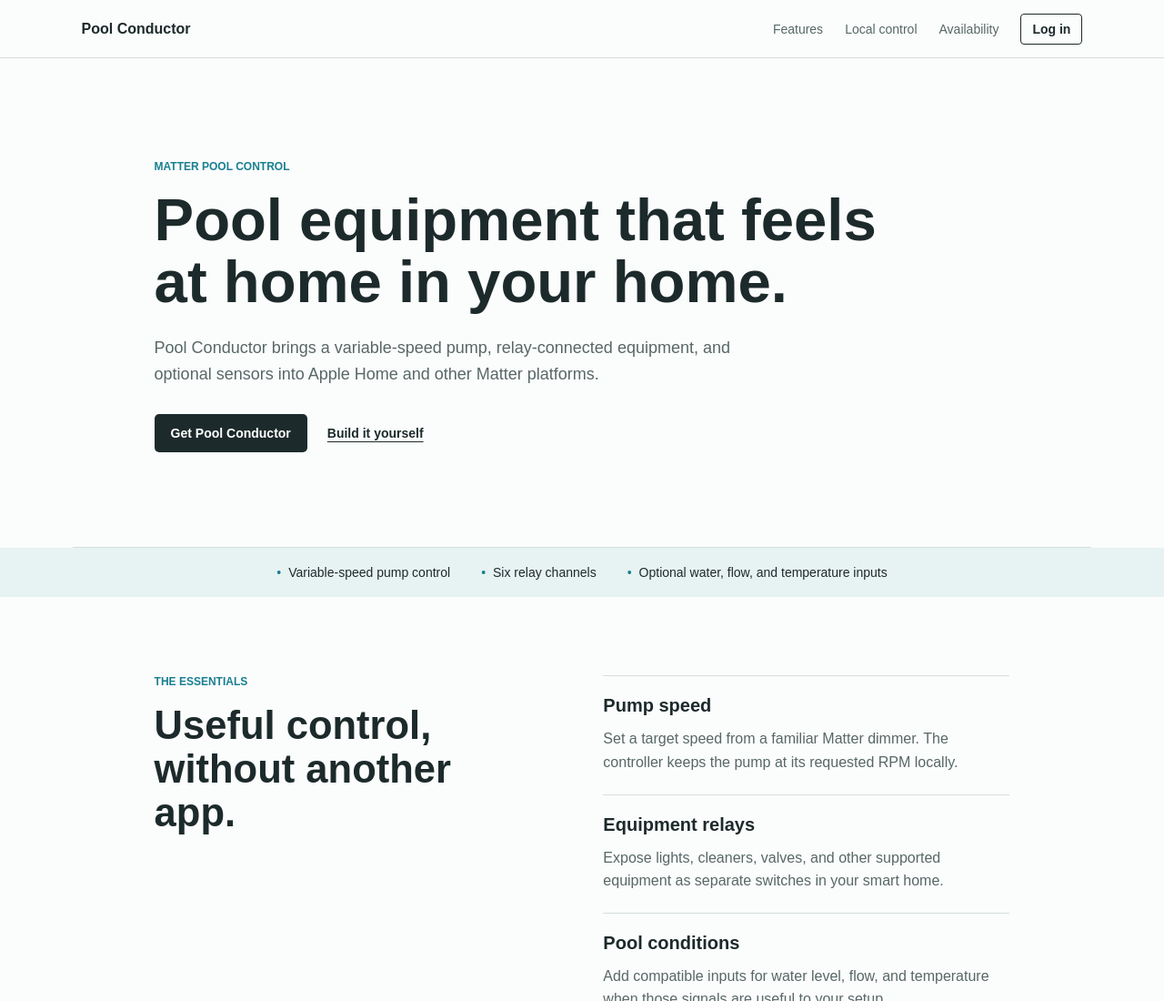
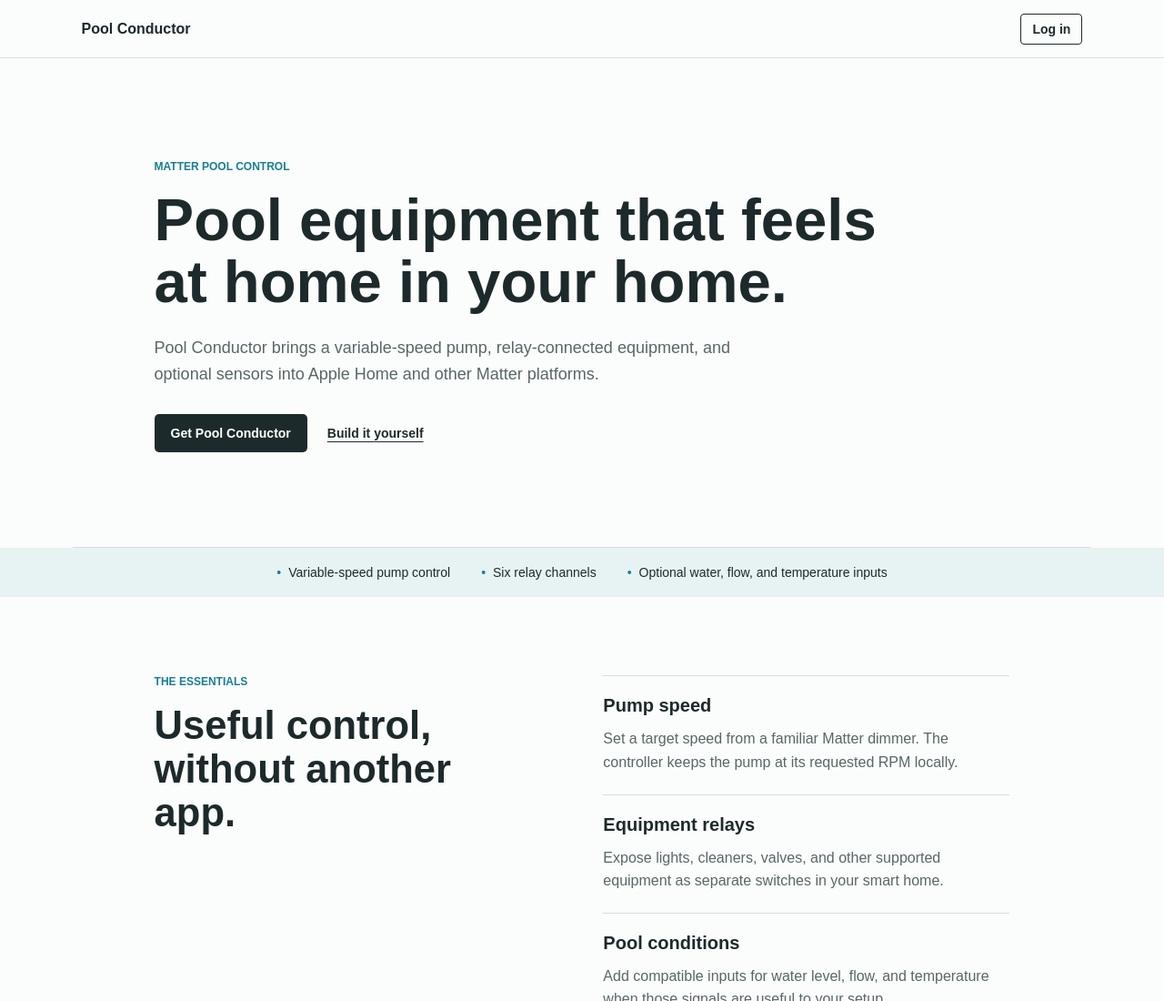
Before and after one commit to evantobin/poolconductor.com, an Astro site: page / in a window 1280 px wide. Shown: the top 1100 px of the page at 91% size. Built offline with nearby package versions, Linux system fonts and the light colour scheme; Astro itself is replaced by a stand-in of ours.

Commit message:
Simplify marketing site header

```diff
--- a/src/pages/index.astro
+++ b/src/pages/index.astro
@@ -8,11 +8,6 @@ const controllerRepository = "https://github.com/evantobin/matter-pool-controlle
   <header class="site-header">
     <a class="wordmark" href="/" aria-label="Pool Conductor home">Pool Conductor</a>
     <div class="header-actions">
-      <nav aria-label="Primary navigation">
-        <a href="#features">Features</a>
-        <a href="#local">Local control</a>
-        <a href="#availability">Availability</a>
-      </nav>
       <a class="login-link" href="https://my.poolconductor.com">Log in</a>
     </div>
   </header>
--- a/src/styles/global.css
+++ b/src/styles/global.css
@@ -27,9 +27,8 @@ h1, h2, h3, p { margin-top: 0; }
 
 .wordmark { font-size: 16px; font-weight: 700; letter-spacing: 0; text-decoration: none; }
 .header-actions { align-items: center; display: flex; gap: 24px; }
-nav { display: flex; gap: 24px; }
-nav a, footer a { color: var(--muted); font-size: 14px; text-decoration: none; }
-nav a:hover, footer a:hover, .text-link:hover { color: var(--aqua); }
+footer a { color: var(--muted); font-size: 14px; text-decoration: none; }
+footer a:hover, .text-link:hover { color: var(--aqua); }
 .login-link { border: 1px solid var(--ink); border-radius: 4px; font-size: 14px; font-weight: 700; padding: 8px 12px; text-decoration: none; }
 .login-link:hover { background: var(--ink); color: white; }
 
@@ -67,7 +66,6 @@ footer { align-items: center; display: flex; justify-content: space-between; mar
 
 @media (max-width: 720px) {
   .site-header, .hero, .content-section, footer { padding-left: 24px; padding-right: 24px; }
-  nav { display: none; }
   .hero { padding-bottom: 74px; padding-top: 76px; }
   .content-section { gap: 38px; grid-template-columns: 1fr; padding-bottom: 64px; padding-top: 64px; }
   .local-section { padding-left: 24px; padding-right: 24px; }
```
